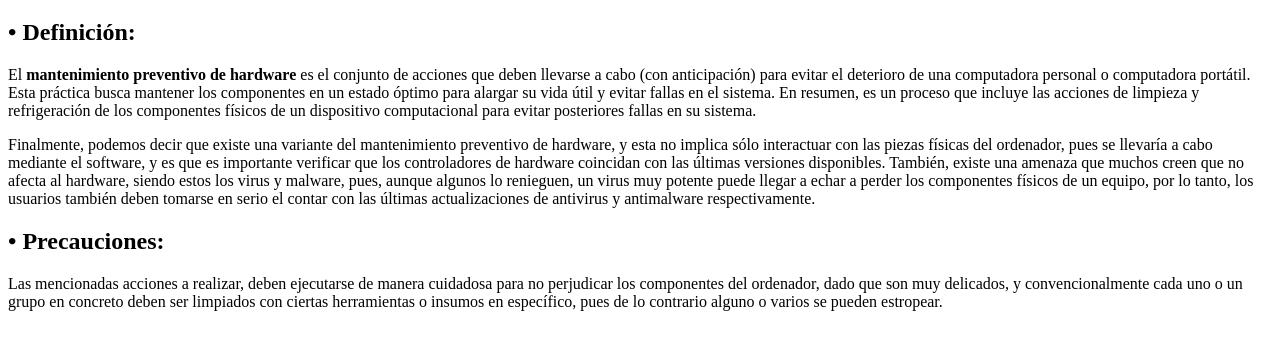
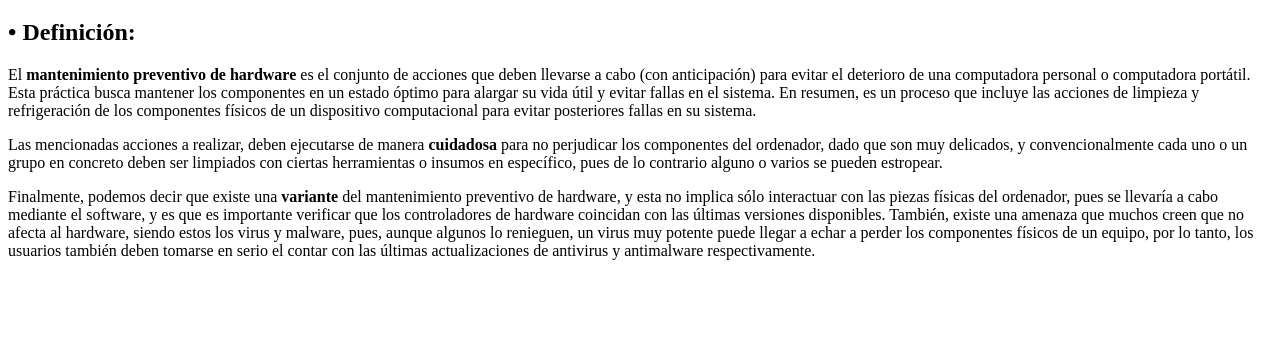
Before and after one commit to RaulRangelxD/proyecto, a plain HTML site: page hardware.html in a window 1280 px wide. Shown: the part 61-410 px from the top of the page. Drawn offline with Linux system fonts and the light colour scheme.

Commit message:
Se acomodó el tercer párrafo en el medio, eliminando el segundo subtítulo

```diff
--- a/hardware.html
+++ b/hardware.html
@@ -12,12 +12,11 @@
     <p>
       El <b>mantenimiento preventivo de hardware</b> es el conjunto de acciones que deben llevarse a cabo (con anticipación) para evitar el deterioro de una computadora personal o computadora portátil. Esta práctica busca mantener los componentes en un estado óptimo para alargar su vida útil y evitar fallas en el sistema. En resumen, es un proceso que incluye las acciones de limpieza y refrigeración de los componentes físicos de un dispositivo computacional para evitar posteriores fallas en su sistema.
     </p>
+    <p>
+      Las mencionadas acciones a realizar, deben ejecutarse de manera <b>cuidadosa</b> para no perjudicar los componentes del ordenador, dado que son muy delicados, y convencionalmente cada uno o un grupo en concreto deben ser limpiados con ciertas herramientas o insumos en específico, pues de lo contrario alguno o varios se pueden estropear.
     </p>
-      Finalmente, podemos decir que existe una variante del mantenimiento preventivo de hardware, y esta no implica sólo interactuar con las piezas físicas del ordenador, pues se llevaría a cabo mediante el software, y es que es importante verificar que los controladores de hardware coincidan con las últimas versiones disponibles. También, existe una amenaza que muchos creen que no afecta al hardware, siendo estos los virus y malware, pues, aunque algunos lo renieguen, un virus muy potente puede llegar a echar a perder los componentes físicos de un equipo, por lo tanto, los usuarios también deben tomarse en serio el contar con las últimas actualizaciones de antivirus y antimalware respectivamente.
     </p>
-    <h2>• Precauciones:</h2>
-    <p>
-      Las mencionadas acciones a realizar, deben ejecutarse de manera cuidadosa para no perjudicar los componentes del ordenador, dado que son muy delicados, y convencionalmente cada uno o un grupo en concreto deben ser limpiados con ciertas herramientas o insumos en específico, pues de lo contrario alguno o varios se pueden estropear.
+      Finalmente, podemos decir que existe una <b>variante</b> del mantenimiento preventivo de hardware, y esta no implica sólo interactuar con las piezas físicas del ordenador, pues se llevaría a cabo mediante el software, y es que es importante verificar que los controladores de hardware coincidan con las últimas versiones disponibles. También, existe una amenaza que muchos creen que no afecta al hardware, siendo estos los virus y malware, pues, aunque algunos lo renieguen, un virus muy potente puede llegar a echar a perder los componentes físicos de un equipo, por lo tanto, los usuarios también deben tomarse en serio el contar con las últimas actualizaciones de antivirus y antimalware respectivamente.
     </p>
   </body>
 </html>
```
